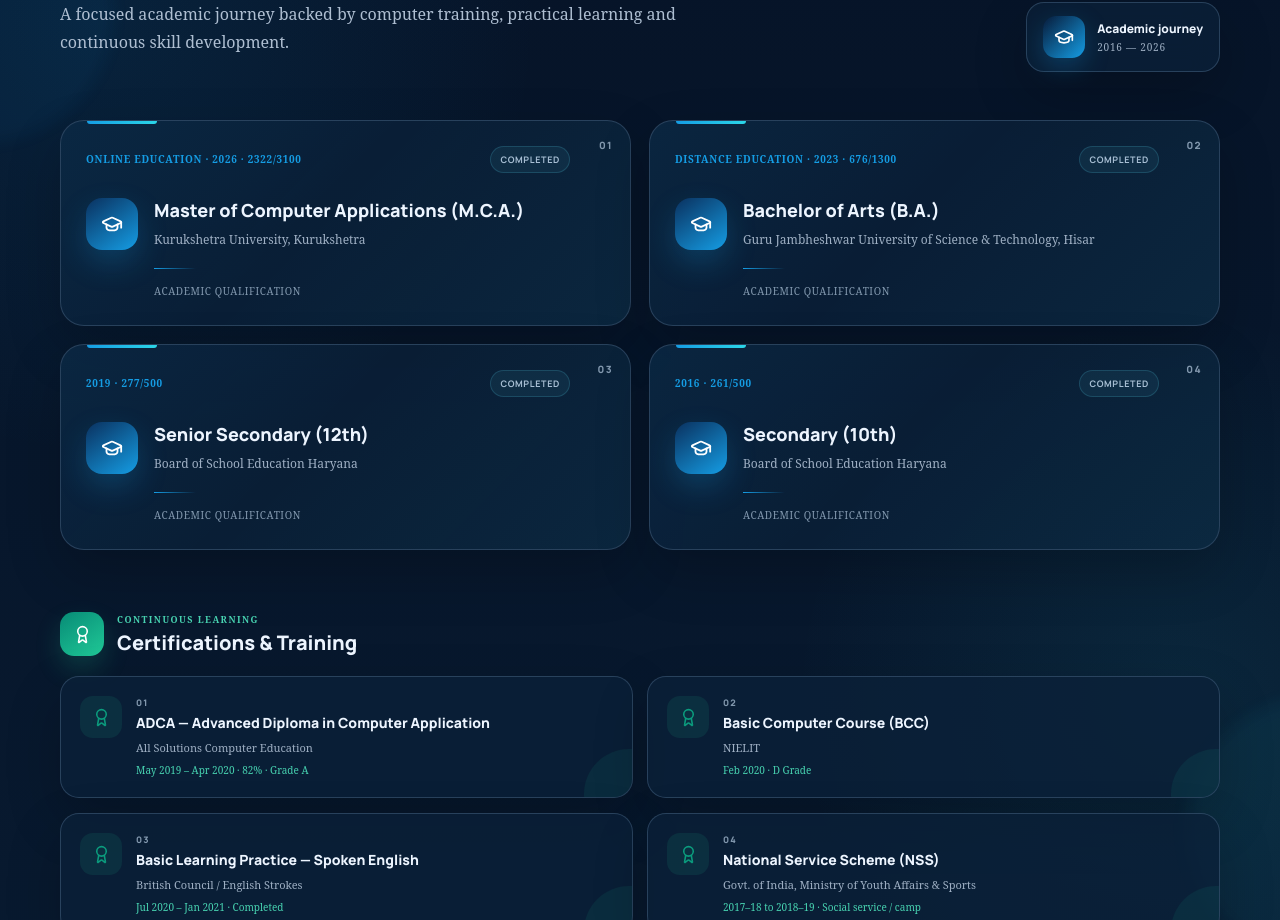
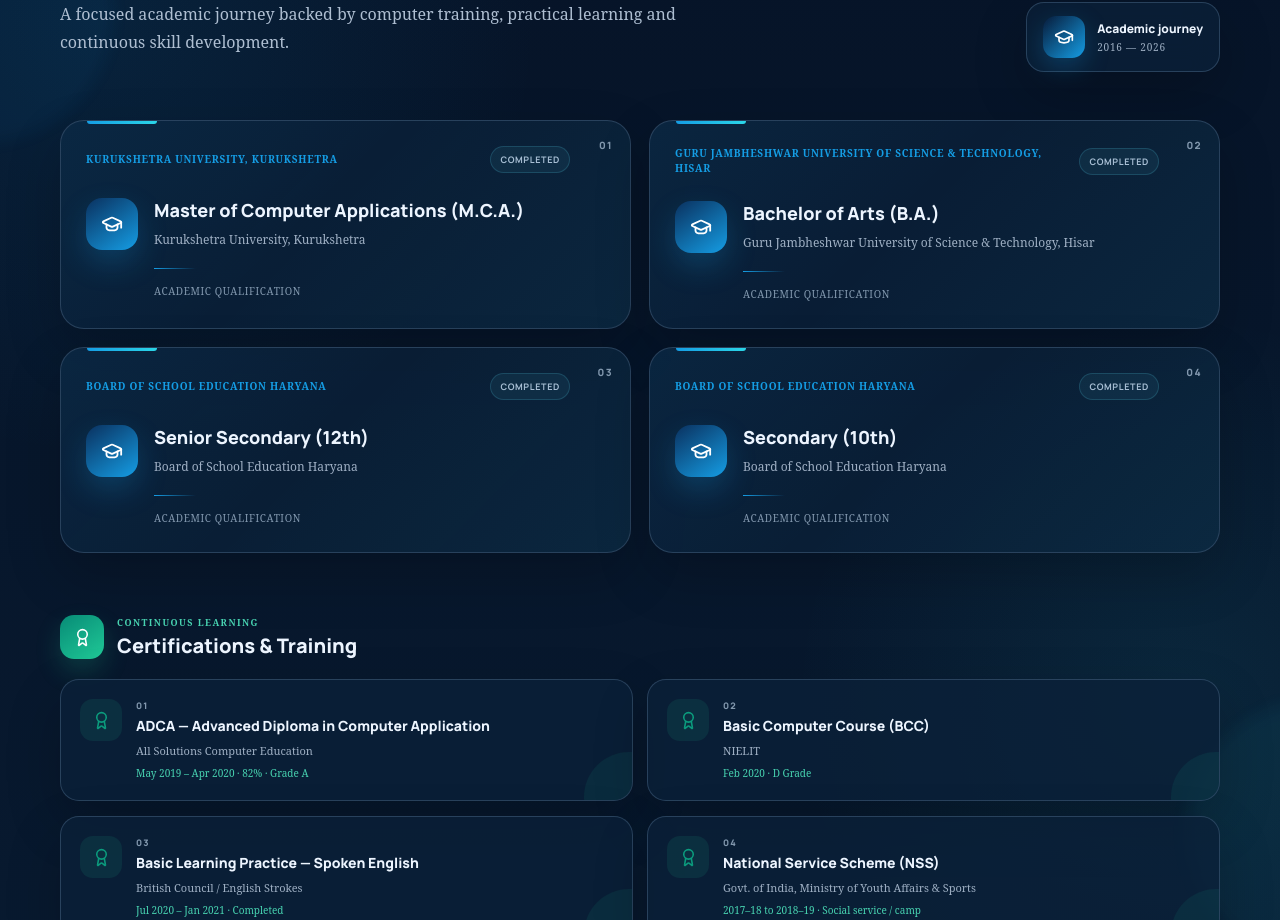
Before and after one commit to kamalgoyal2910-bit/kamal-goyal-portfolio, a React (Vite) app: page / in a window 1280 px wide. Shown: the part 3968-4888 px from the top of the page. Built offline with nearby package versions, Linux system fonts and the light colour scheme.

Commit message:
Update education status

```diff
--- a/src/main.jsx
+++ b/src/main.jsx
@@ -329,7 +329,7 @@ function App() {
                   <div className="edu-number">{String(i + 1).padStart(2, '0')}</div>
                   <div className="edu-card-inner">
                     <div className="edu-card-top">
-                      <span className="edu-period">{row[2]}</span>
+                      <span className="edu-period">{row[1]}</span>
                       <span className="edu-status">Completed</span>
                     </div>
                     <div className="edu-main">
```
